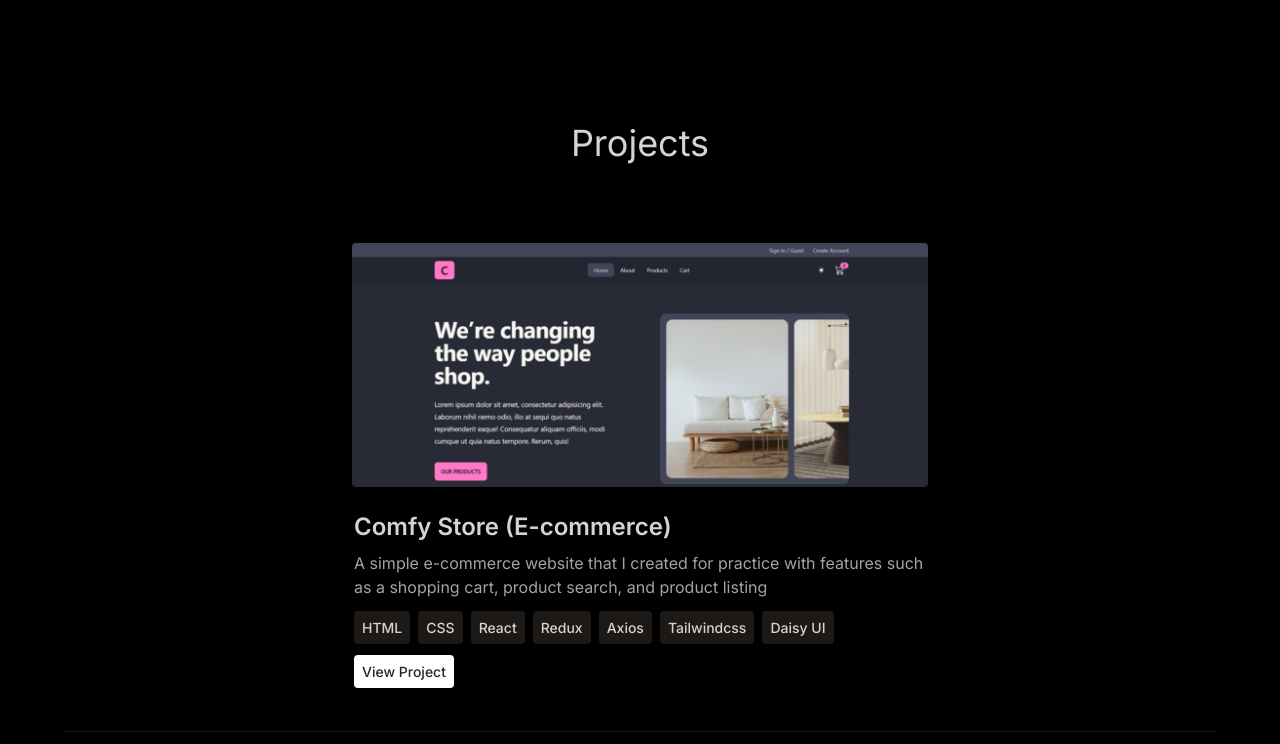
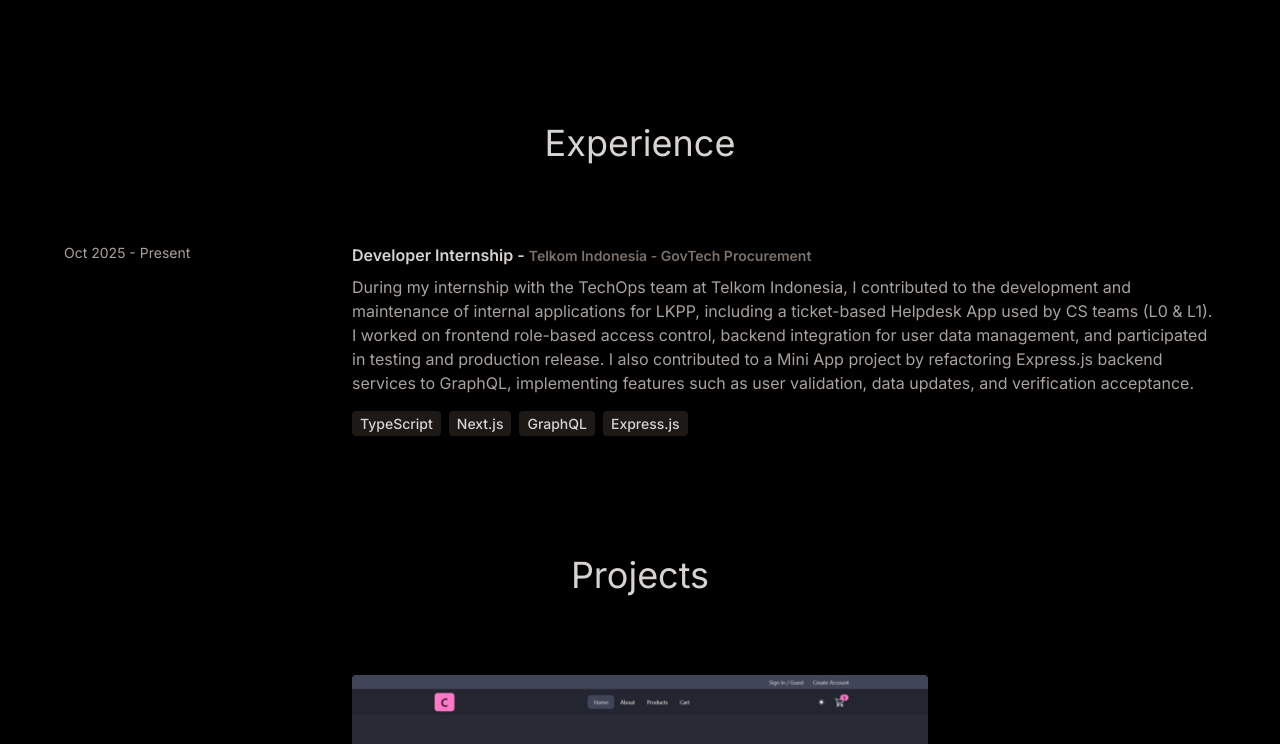
Before and after one commit to adnan-mkhtr/my-portfolio-v1, a React (Vite) app: page / in a window 1280 px wide. Shown: the part 1160-1904 px from the top of the page. Built offline with nearby package versions, Linux system fonts and the light colour scheme.

Commit message:
Create work experience section

```diff
--- a/src/App.jsx
+++ b/src/App.jsx
@@ -1,6 +1,7 @@
 import Navbar from './components/Navbar';
 import Hero from './components/Hero';
 import Tools from './components/Tools';
+import Experience from './components/Experience';
 import Projects from './components/Projects';
 import Contact from './components/Contact';
 
@@ -17,6 +18,7 @@ function App() {
       <div className="container mx-auto px-16 pt-20">
         <Hero />
         <Tools />
+        <Experience />
         <Projects />
         <Contact />
       </div>
--- /dev/null
+++ b/src/components/Experience.tsx
@@ -0,0 +1,55 @@
+import { EXPERIENCES } from '../constants';
+import { motion } from 'framer-motion';
+
+const Experience = () => {
+  return (
+    <section id="experience" className="pb-2">
+      <motion.h2
+        whileInView={{ opacity: 1, y: 0 }}
+        initial={{ opacity: 0, y: -100 }}
+        transition={{ duration: 0.5 }}
+        className="my-20 text-center text-4xl"
+      >
+        Experience
+      </motion.h2>
+      <div>
+        {EXPERIENCES.map((experience, index) => (
+          <div key={index} className="mb-8 flex flex-wrap lg:justify-center">
+            <motion.div
+              whileInView={{ opacity: 1, x: 0 }}
+              initial={{ opacity: 0, x: -100 }}
+              transition={{ duration: 1 }}
+              className="w-full lg:w-1/4"
+            >
+              <p className="mb-2 text-sm text-stone-400">{experience.year}</p>
+            </motion.div>
+            <motion.div
+              whileInView={{ opacity: 1, x: 0 }}
+              initial={{ opacity: 0, x: 100 }}
+              transition={{ duration: 1 }}
+              className="w-full max-w-full lg:w-3/4"
+            >
+              <h3 className="mb-2 font-semibold">
+                {experience.role} -{' '}
+                <span className="text-sm text-stone-500">
+                  {experience.company}
+                </span>
+              </h3>
+              <p className="mb-4 text-stone-400">{experience.description}</p>
+              {experience.technologies.map((tech, index) => (
+                <span
+                  key={index}
+                  className="mr-2 mt-4 rounded bg-stone-900 px-2 py-1 text-sm font-medium text-stone-300"
+                >
+                  {tech}
+                </span>
+              ))}
+            </motion.div>
+          </div>
+        ))}
+      </div>
+    </section>
+  );
+};
+
+export default Experience;
--- a/src/components/Navbar.jsx
+++ b/src/components/Navbar.jsx
@@ -26,6 +26,14 @@ const Navbar = () => {
           >
             Tech
             {/* <FaLinkedin /> */}
+          </a>
+          <a
+            href="#experience"
+            rel="noreferrer noopenner"
+            aria-label="Experience"
+            className="hover:text-white hover:-translate-y-1 transition"
+          >
+            Experience
           </a>
           <a
             href="#projects"
--- a/src/constants/index.js
+++ b/src/constants/index.js
@@ -14,8 +14,8 @@ export const EXPERIENCES = [
     year: 'Oct 2025 - Present',
     role: 'Developer Internship',
     company: 'Telkom Indonesia - GovTech Procurement',
-    description: `Led a team in developing and maintaining web applications using JavaScript, React.js, and Node.js. Implemented RESTful APIs and integrated with MongoDB databases. Collaborated with stakeholders to define project requirements and timelines.`,
-    technologies: ['TypeScript', 'Next.js', 'GraphQL'],
+    description: `During my internship with the TechOps team at Telkom Indonesia, I contributed to the development and maintenance of internal applications for LKPP, including a ticket-based Helpdesk App used by CS teams (L0 & L1). I worked on frontend role-based access control, backend integration for user data management, and participated in testing and production release. I also contributed to a Mini App project by refactoring Express.js backend services to GraphQL, implementing features such as user validation, data updates, and verification acceptance.`,
+    technologies: ['TypeScript', 'Next.js', 'GraphQL', 'Express.js'],
   },
 ];
 
```
